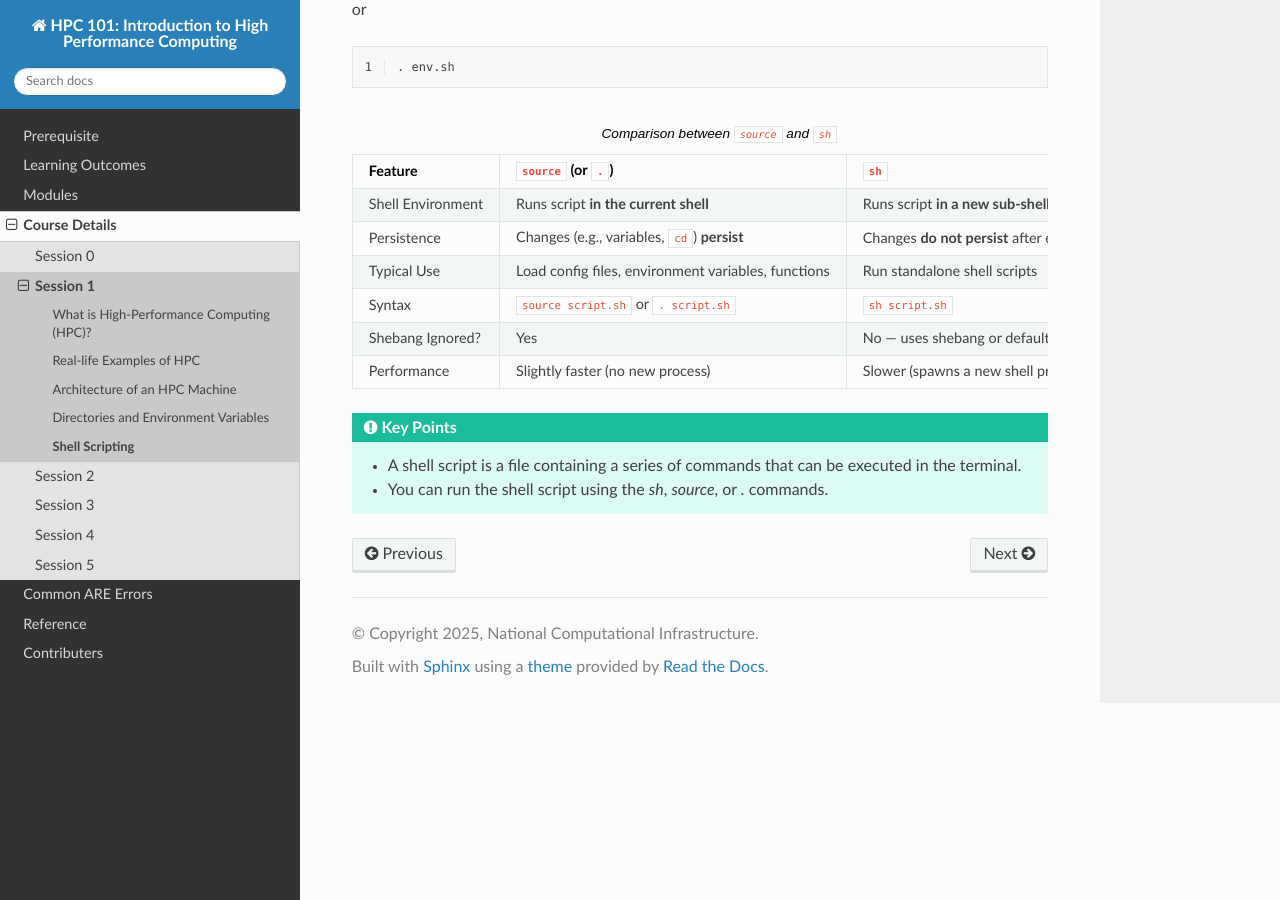
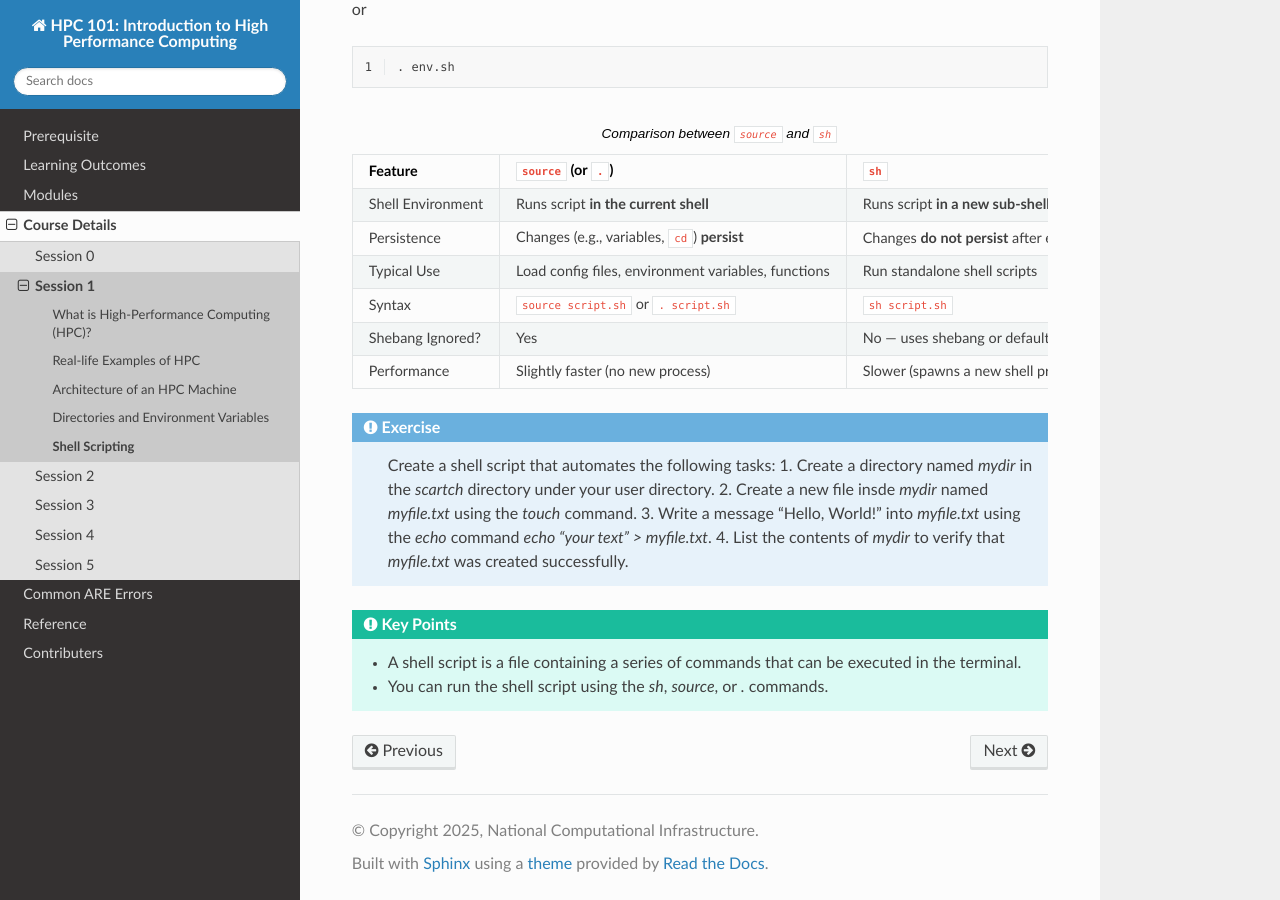
Before and after one commit to matinnuhamunada/hpc101, a Sphinx documentation site: the page built from docs/source/tutorial/session1/shell.rst, in a window 1280 px wide and 900 px high, scrolled down 581 px. Built offline with Sphinx 7.4.7 and the Read the Docs theme 3.1.0, drawn with Linux system fonts in a browser that asks for light colours.

Commit message:
exercise added

```diff
--- a/docs/source/tutorial/session1/shell.rst
+++ b/docs/source/tutorial/session1/shell.rst
@@ -60,6 +60,17 @@ or
      - Slower (spawns a new shell process)
 
 
+
+.. admonition:: Exercise
+   :class: todo
+
+    Create a shell script that automates the following tasks:
+    1. Create a directory named `mydir` in the `scartch` directory under your user directory.
+    2. Create a new file insde `mydir` named `myfile.txt` using the `touch` command.
+    3. Write a message "Hello, World!" into `myfile.txt` using the `echo` command `echo "your text" > myfile.txt`.
+    4. List the contents of `mydir` to verify that `myfile.txt` was created successfully.
+
+
 .. admonition:: Key Points
    :class: hint
 
```
Also changed, not shown: docs/source/tutorial/sample.rst (+13 -0 lines).
